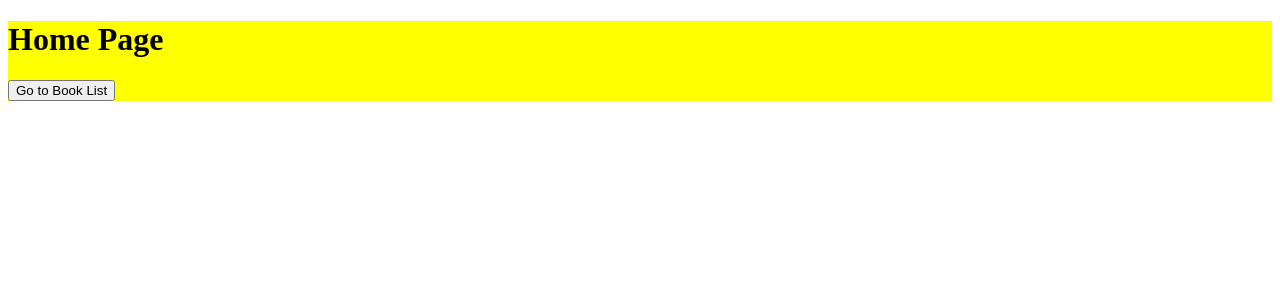
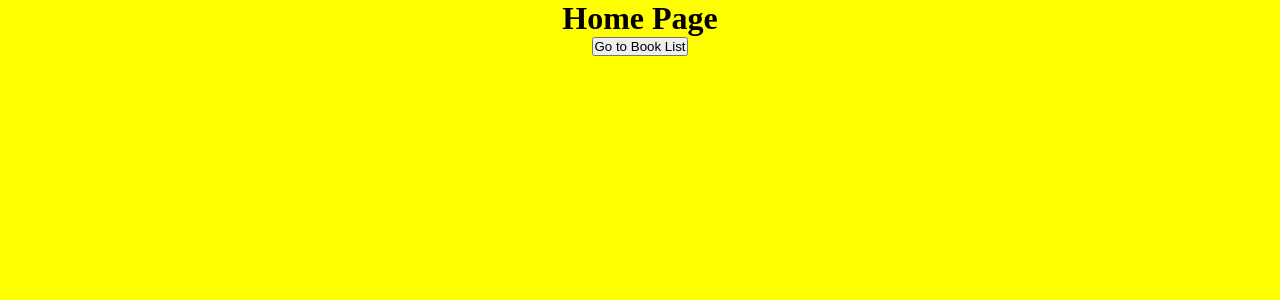
Before and after one commit to eduwr/book-list, a React (Create React App) app: page / in a window 1280 px wide. Shown: the top 300 px of the page. Built offline with nearby package versions, Linux system fonts and the light colour scheme.

Commit message:
feat/global-styles

```diff
--- a/src/App.tsx
+++ b/src/App.tsx
@@ -2,11 +2,13 @@ import React from "react";
 import { ThemeProvider, DefaultTheme } from "styled-components";
 import theme from "styles/theme";
 import Router from "routes";
+import GlobalStyle from "styles/global";
 
 const App = (): JSX.Element => {
   return (
     <ThemeProvider theme={theme as DefaultTheme}>
       <Router />
+      <GlobalStyle />
     </ThemeProvider>
   );
 };
--- a/src/components/PageContainer/styles.ts
+++ b/src/components/PageContainer/styles.ts
@@ -1,5 +1,9 @@
 import styled from "styled-components";
 
 export const Container = styled.div`
+  display: flex;
+  flex-direction: column;
+  align-items: center;
   background-color: ${({ theme }) => theme.yellow.colorBg};
+  min-height: 100vh;
 `;
--- /dev/null
+++ b/src/styles/global.ts
@@ -0,0 +1,21 @@
+import { createGlobalStyle } from "styled-components";
+
+const GlobalStyle = createGlobalStyle`
+    * {
+        margin: 0;
+        padding: 0;
+        box-sizing: border-box;
+    }
+
+    body {
+        min-height: 100vh;
+        background-color: blue;
+    }
+
+    #root {
+        min-height: 100vh;
+        background-color: purple;
+    }
+`;
+
+export default GlobalStyle;
```
Also changed, not shown: 1 other file (tests, documents, lock files or other folders).
